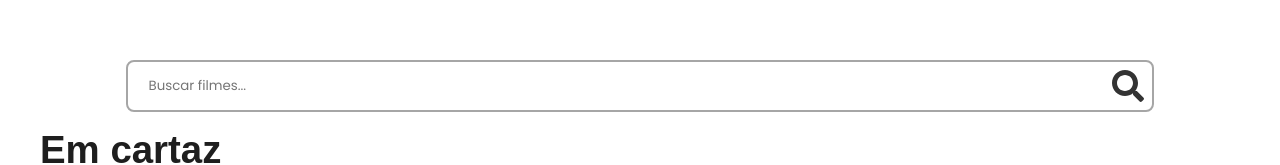
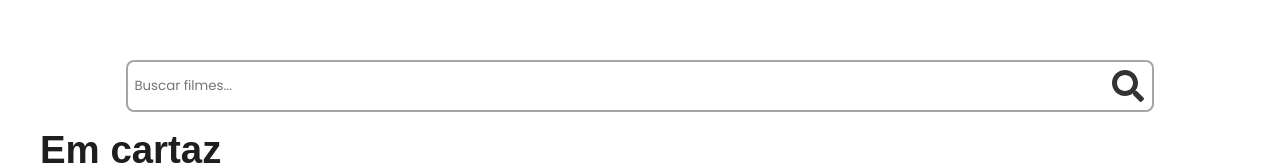
Before and after one commit to Marvinx9/luz-e-cena, a React (Vite) app: page / in a window 1280 px wide. Shown: the part 548-713 px from the top of the page. Built offline with nearby package versions, Linux system fonts and the light colour scheme; a web font is replaced by a local one.

Commit message:
fix: ajustment on style of header

```diff
--- a/src/components/InputText/InputText.module.css
+++ b/src/components/InputText/InputText.module.css
@@ -5,7 +5,7 @@
   color: var(--preto);
   font-family: var(--fonte-texto);
   width: 100%;
-  padding: 0 0 0 2%;
+  padding: 0.8vh;
 }
 
 @media (max-width: 720px) {
@@ -14,4 +14,8 @@
     justify-content: center;
     padding: 0 0 0 5%;
   }
+
+  .input {
+    padding: 0.2vh;
+  }
 }
--- a/src/components/Selector/SelectorGroup/SelectorGroup.module.css
+++ b/src/components/Selector/SelectorGroup/SelectorGroup.module.css
@@ -5,7 +5,7 @@
 
 .icone {
   position: absolute;
-  right: 10px;
+  right: 0.5rem;
   top: 50%;
   transform: translateY(-50%);
   font-size: var(--font-size-l);
```
